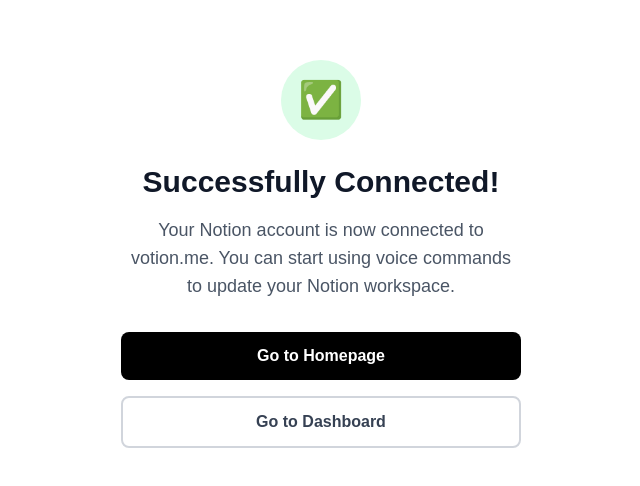
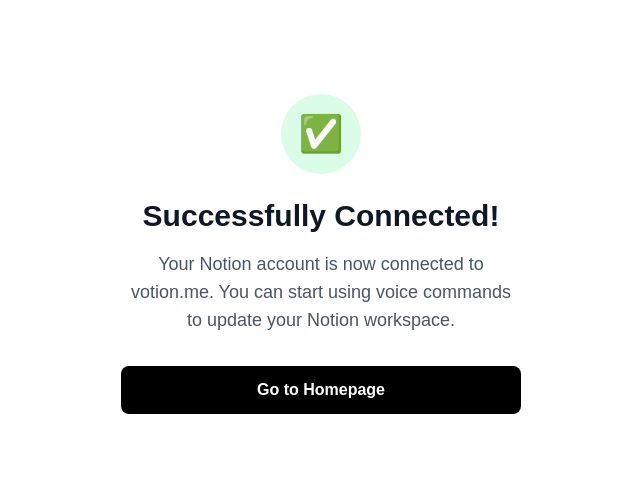
Before and after one commit to createdbygabi/votion, a Next.js app: page /auth/success in a window 1280 px wide. Shown: the part 146-632 px from the top of the page, without its empty margins (319-959 px from the left). Built offline with nearby package versions, Linux system fonts and the light colour scheme.

Commit message:
next link error

```diff
--- a/src/app/auth/success/page.js
+++ b/src/app/auth/success/page.js
@@ -1,3 +1,5 @@
+import Link from "next/link";
+
 export default function AuthSuccess() {
   return (
     <div className="min-h-screen bg-white flex items-center justify-center">
@@ -16,19 +18,12 @@
         </p>
 
         <div className="space-y-4">
-          <a
+          <Link
             href="/"
             className="block w-full bg-black hover:bg-gray-800 text-white font-semibold py-3 px-6 rounded-lg transition duration-300"
           >
             Go to Homepage
-          </a>
-
-          <a
-            href="/dashboard"
-            className="block w-full border-2 border-gray-300 hover:border-gray-400 text-gray-700 font-semibold py-3 px-6 rounded-lg transition duration-300"
-          >
-            Go to Dashboard
-          </a>
+          </Link>
         </div>
       </div>
     </div>
```
